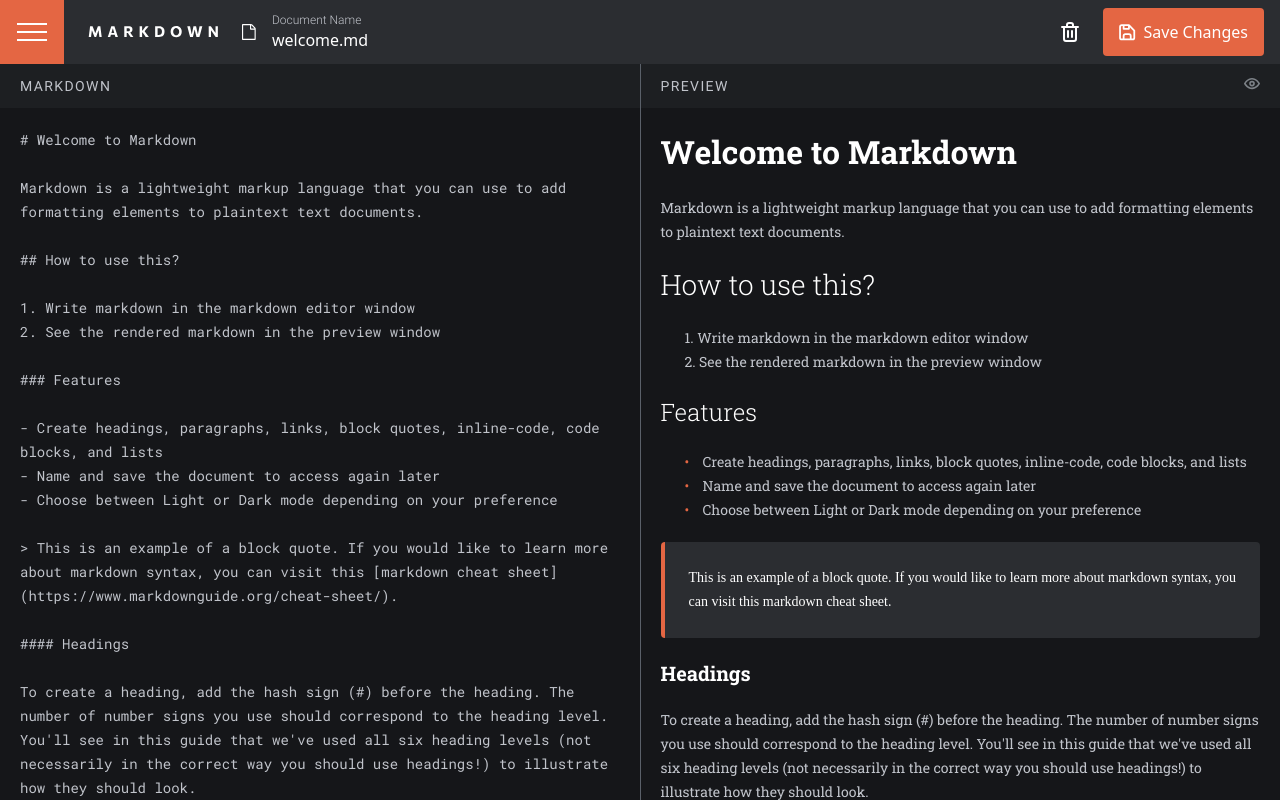
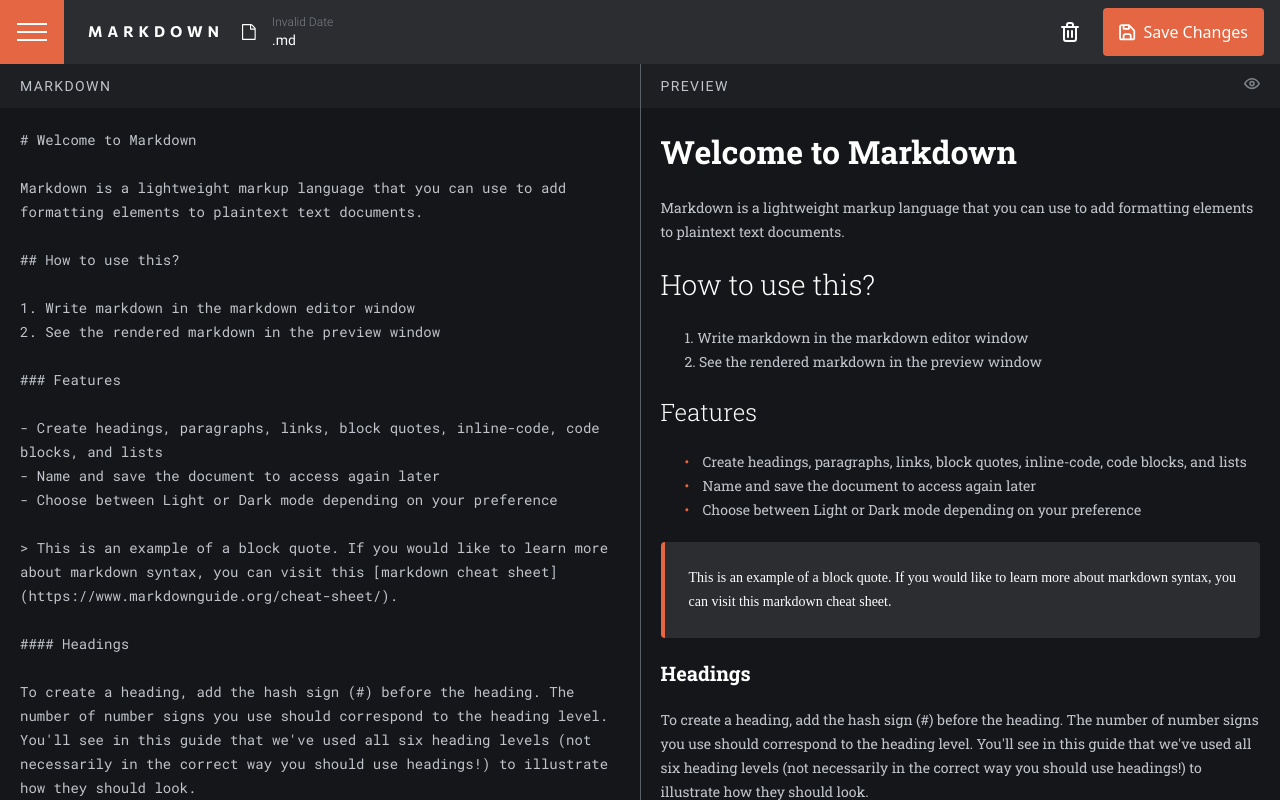
Before and after one commit to marcel-schmidt-dev/in-browser-markdown-editor, a Next.js app: page / in a window 1280 px wide. Built offline with nearby package versions, Linux system fonts and the light colour scheme; no server answers; the database is empty.

Commit message:
Refactor File component to handle file name changes and add date formatting

```diff
--- a/src/components/File.jsx
+++ b/src/components/File.jsx
@@ -1,14 +1,29 @@
-import { useState } from "react";
+import { useState, useEffect } from "react";
 import returnIcon from "./Icons";
 
-const File = ({ date = "Document Name", filename = "welcome.md" }) => {
+const File = ({ filename = "", date, handleOpenFileClick, type }) => {
   const [fileName, setFileName] = useState(filename);
-  const handleFileNameChange = (e) => {
-    setFileName(e.target.value);
+
+  useEffect(() => {
+    setFileName(filename + ".md");
+  }, [filename]);
+
+  const handleChange = (e) => {
+    let value = e.target.value;
+    if (value.endsWith(".md")) {
+      value = value.slice(0, -3);
+    }
+    setFileName(value);
+  };
+
+  const handleEnter = (e) => {
+    if (e.key === "Enter") {
+      e.target.blur();
+    }
   };
 
   const returnFormattedDate = (date) => {
-    if (date !== "Document Name") {
+    if (type !== "input") {
       const dateObj = new Date(date * 1000);
       return dateObj.toLocaleDateString("de-DE", {
         day: "numeric",
@@ -24,15 +39,15 @@ const File = ({ date = "Document Name", filename = "welcome.md" }) => {
       <div>
         <div
           className={`font-roboto-light text-xs ${
-            date === "Document Name" ? "text-gray-400" : "text-gray-500"
+            type === "input" ? "text-gray-400" : "text-gray-500"
           }`}>
           {returnFormattedDate(date)}
         </div>
-        {date !== "Document Name" ? (
+        {type !== "input" ? (
           <div
+            onClick={handleOpenFileClick}
             className={`font-roboto-regular text-sm text-gray-100 ${
-              date !== "Document Name" &&
-              "hover:text-orangeDefault transition-colors cursor-pointer"
+              type !== "input" && "hover:text-orangeDefault transition-colors cursor-pointer"
             }`}>
             {fileName}
           </div>
@@ -40,7 +55,9 @@ const File = ({ date = "Document Name", filename = "welcome.md" }) => {
           <input
             className="bg-transparent text-gray-100 focus:outline-none hover:border-b-[1px] caret-orangeDefault caret"
             value={fileName}
-            onChange={handleFileNameChange}
+            onChange={handleChange}
+            onBlur={() => setFileName((prev) => (prev.endsWith(".md") ? prev : `${prev}.md`))}
+            onKeyDown={handleEnter}
           />
         )}
       </div>
```
